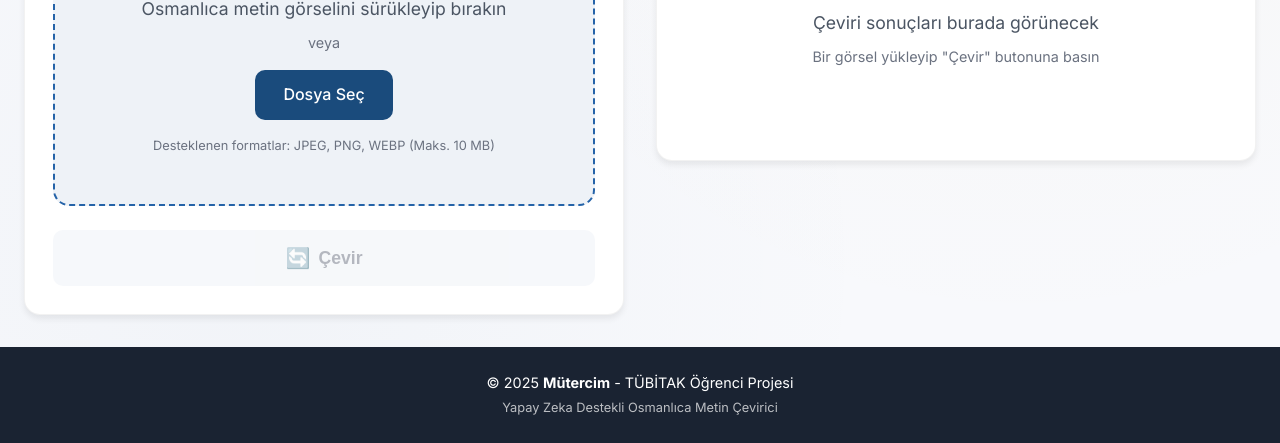
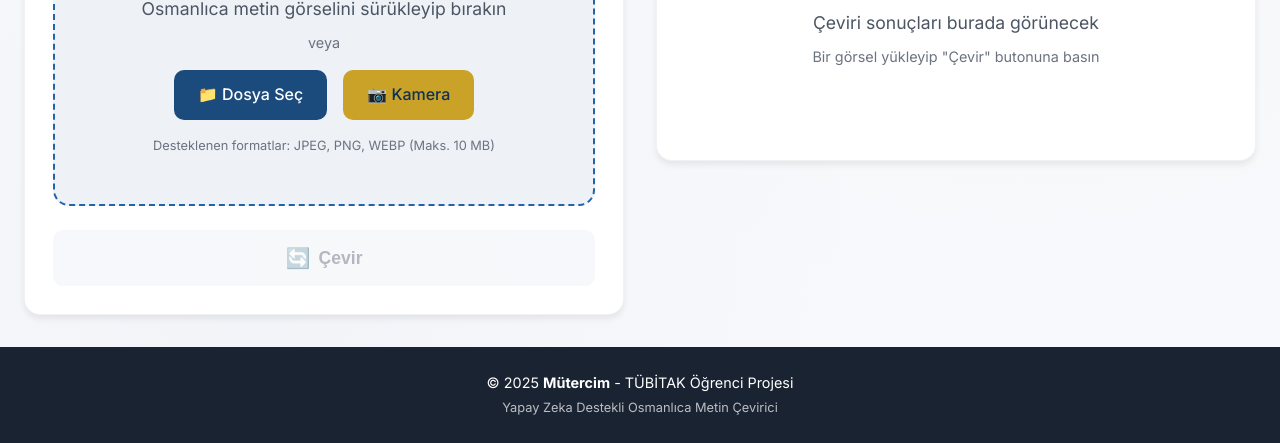
Before and after one commit to rustemersoyleyen/Mutercim, a website: page public/index.html in a window 1280 px wide. Shown: the part 468-911 px from the top of the page. Drawn offline with nearby package versions, Linux system fonts and the light colour scheme.

Commit message:
Kamera ozelligi eklendi ve Vercel ayarlari guncellendi

```diff
--- a/public/index.html
+++ b/public/index.html
@@ -69,15 +69,34 @@
                         <div class="upload-icon">📄</div>
                         <p class="upload-text">Osmanlıca metin görselini sürükleyip bırakın</p>
                         <p class="upload-subtext">veya</p>
-                        <label for="fileInput" class="upload-btn">
-                            Dosya Seç
-                        </label>
+
+                        <!-- Buton grubu - Dosya seç ve Kamera -->
+                        <div class="upload-buttons">
+                            <label for="fileInput" class="upload-btn">
+                                📁 Dosya Seç
+                            </label>
+                            <label for="cameraInput" class="upload-btn camera-btn">
+                                📷 Kamera
+                            </label>
+                        </div>
+
+                        <!-- Dosya seçme inputu -->
                         <input
                             type="file"
                             id="fileInput"
                             accept="image/jpeg,image/jpg,image/png,image/webp"
                             hidden
                         >
+
+                        <!-- Kamera inputu (mobil için) -->
+                        <input
+                            type="file"
+                            id="cameraInput"
+                            accept="image/*"
+                            capture="environment"
+                            hidden
+                        >
+
                         <p class="upload-hint">Desteklenen formatlar: JPEG, PNG, WEBP (Maks. 10 MB)</p>
                     </div>
                 </div>
--- a/public/script.js
+++ b/public/script.js
@@ -12,6 +12,7 @@
 // Sayfa yüklendiğinde tüm HTML elementlerini seçiyoruz
 const uploadArea = document.getElementById('uploadArea');
 const fileInput = document.getElementById('fileInput');
+const cameraInput = document.getElementById('cameraInput'); // Kamera inputu
 const previewArea = document.getElementById('previewArea');
 const previewImage = document.getElementById('previewImage');
 const removeBtn = document.getElementById('removeBtn');
@@ -86,6 +87,7 @@ function handleFileSelect(file) {
 function removeFile() {
     selectedFile = null;
     fileInput.value = '';
+    cameraInput.value = ''; // Kamera inputunu da temizle
     previewImage.src = '';
     previewArea.classList.remove('active');
     uploadArea.style.display = 'block';
@@ -139,6 +141,13 @@ uploadArea.addEventListener('click', function() {
 
 // Dosya seçme inputu değiştiğinde
 fileInput.addEventListener('change', function(e) {
+    if (e.target.files.length > 0) {
+        handleFileSelect(e.target.files[0]);
+    }
+});
+
+// Kamera inputu değiştiğinde (mobil için)
+cameraInput.addEventListener('change', function(e) {
     if (e.target.files.length > 0) {
         handleFileSelect(e.target.files[0]);
     }
--- a/public/style.css
+++ b/public/style.css
@@ -257,11 +257,22 @@ body {
     margin-bottom: 1rem;
 }
 
+/* Buton grubu */
+.upload-buttons {
+    display: flex;
+    gap: 1rem;
+    justify-content: center;
+    flex-wrap: wrap;
+    margin-bottom: 0.5rem;
+}
+
 .upload-btn {
-    display: inline-block;
+    display: inline-flex;
+    align-items: center;
+    gap: 0.5rem;
     background: var(--color-primary);
     color: var(--text-light);
-    padding: 0.75rem 1.75rem;
+    padding: 0.75rem 1.5rem;
     border-radius: var(--radius-md);
     font-weight: 500;
     cursor: pointer;
@@ -274,6 +285,16 @@ body {
     background: var(--color-primary-light);
     transform: translateY(-1px);
     box-shadow: var(--shadow-md);
+}
+
+/* Kamera butonu - farklı renk */
+.camera-btn {
+    background: var(--color-accent);
+    color: var(--color-primary-dark);
+}
+
+.camera-btn:hover {
+    background: var(--color-accent-light);
 }
 
 .upload-hint {
```
Also changed, not shown: ornekMEtin.png (added), 1 other file.
